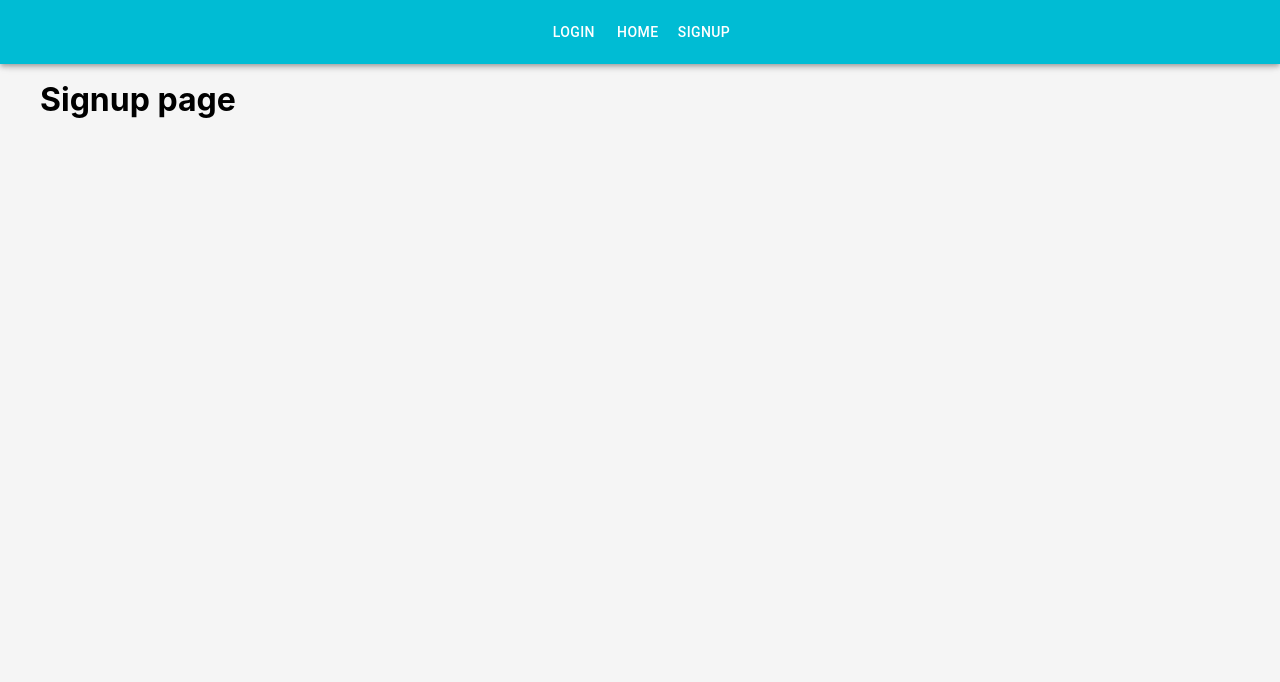
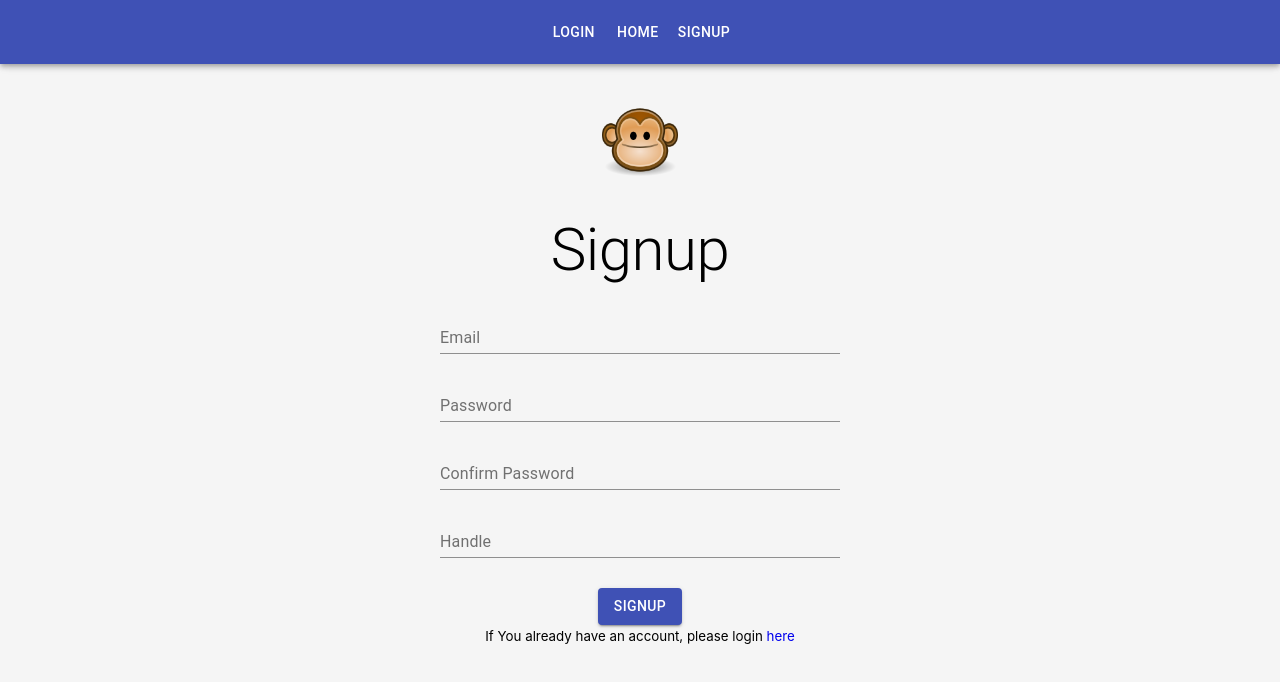
Before and after one commit to adriancubillos/socialape-client, a React (Create React App) app: page /signup in a window 1280 px wide. Shown: the top 682 px of the page. Built offline with nearby package versions, Linux system fonts and the light colour scheme.

Commit message:
Sign Up and Auth state - styles and theme files

```diff
--- a/package.json
+++ b/package.json
@@ -9,6 +9,7 @@
     "@testing-library/user-event": "^7.2.1",
     "axios": "^0.19.2",
     "dayjs": "^1.8.24",
+    "jwt-decode": "^2.2.0",
     "react": "^16.13.1",
     "react-dom": "^16.13.1",
     "react-router-dom": "^5.1.2",
--- a/src/App.js
+++ b/src/App.js
@@ -2,35 +2,32 @@
 import React, { Component } from 'react';
 import { BrowserRouter as Router, Route, Switch } from 'react-router-dom';
 import './App.css';
+import jwtDecode from 'jwt-decode';
 //Components
 import Navbar from './components/Navbar';
+
 //Pages
 import home from './pages/home';
 import login from './pages/login';
 import signup from './pages/signup';
+//Util
+import AuthRoute from './util/AuthRoute';
+import themeObj from './util/theme';
 
-const theme = createMuiTheme({
-  palette: {
-    primary: {
-      light: '#33c9dc',
-      main: '#00bcd4',
-      dark: '#008394',
-      contrastText: '#fff',
-    },
-    secondary: {
-      light: '#ff6333',
-      main: '#ff3d00',
-      dark: '#b22a00',
-      contrastText: '#fff',
-    },
-  },
-  status: {
-    danger: 'orange',
-  },
-  typography: {
-    useNextVariants: true,
-  },
-});
+const theme = createMuiTheme();
+
+let authenticated;
+const token = localStorage.FBIdToken;
+if (token) {
+  const decodedToken = jwtDecode(token);
+  console.log(decodedToken);
+  if (decodedToken.exp * 1000 < Date.now()) {
+    window.location.href = '/login';
+    authenticated = false;
+  } else {
+    authenticated = true;
+  }
+}
 
 class App extends Component {
   render() {
@@ -42,8 +39,8 @@
             <div className="container">
               <Switch>
                 <Route exact path="/" component={home} />
-                <Route exact path="/login" component={login} />
-                <Route exact path="/signup" component={signup} />
+                <AuthRoute exact path="/login" component={login} authenticated={authenticated} />
+                <AuthRoute exact path="/signup" component={signup} authenticated={authenticated} />
               </Switch>
             </div>
           </Router>
--- a/src/pages/login.js
+++ b/src/pages/login.js
@@ -5,33 +5,7 @@
 import AppIcon from '../images/icon.png';
 import { Link } from 'react-router-dom';
 
-const styles = {
-  form: {
-    textAlign: 'center',
-  },
-  image: {
-    width: 80,
-    margin: '20px auto',
-  },
-  pageTitle: {
-    margin: '10px auto',
-  },
-  textField: {
-    margin: '10px auto',
-  },
-  button: {
-    marginTop: 20,
-    position: 'relative',
-  },
-  customError: {
-    color: 'red',
-    fontSize: '0.8rem',
-    marginTop: 10,
-  },
-  progress: {
-    position: 'absolute',
-  },
-};
+import styles from '../util/styles';
 
 class login extends Component {
   constructor() {
@@ -40,41 +14,41 @@
       email: '',
       password: '',
       loading: false,
-      errors: {},
+      errors: {}
     };
   }
 
   handleSubmit = (event) => {
     event.preventDefault();
     this.setState({
-      loading: true,
+      loading: true
     });
 
     const userData = {
       email: this.state.email,
-      password: this.state.password,
+      password: this.state.password
     };
 
     axios
       .post('/login', userData)
       .then((res) => {
-        console.log(res.data);
+        localStorage.setItem('FBIdToken', `Bearer ${res.data.token}`);
         this.setState({
-          loading: false,
+          loading: false
         });
         this.props.history.push('/');
       })
       .catch((err) => {
         this.setState({
           errors: err.response.data,
-          loading: false,
+          loading: false
         });
       });
   };
 
   handleChange = (event) => {
     this.setState({
-      [event.target.name]: event.target.value,
+      [event.target.name]: event.target.value
     });
   };
 
@@ -125,7 +99,7 @@
             </Button>
             <br />
             <small>
-              If You don't have an account, please sign up <Link to="/signup">here</Link>{' '}
+              If You don't have an account, please signup <Link to="/signup">here</Link>
             </small>
           </form>
         </Grid>
@@ -136,7 +110,7 @@
 }
 
 login.propTypes = {
-  classes: PropTypes.object.isRequired,
+  classes: PropTypes.object.isRequired
 };
 
 export default withStyles(styles)(login);
--- a/src/pages/signup.js
+++ b/src/pages/signup.js
@@ -1,13 +1,144 @@
 import React, { Component } from 'react';
+import { withStyles, Grid, Typography, TextField, Button, CircularProgress } from '@material-ui/core';
+import PropTypes from 'prop-types';
+import axios from 'axios';
+import AppIcon from '../images/icon.png';
+import { Link } from 'react-router-dom';
+import styles from '../util/styles';
 
 class signup extends Component {
+  constructor() {
+    super();
+    this.state = {
+      email: '',
+      password: '',
+      confirmPassword: '',
+      handle: '',
+      loading: false,
+      errors: {}
+    };
+  }
+
+  handleSubmit = (event) => {
+    event.preventDefault();
+    this.setState({
+      loading: true
+    });
+
+    const newUserData = {
+      email: this.state.email,
+      password: this.state.password,
+      confirmPassword: this.state.confirmPassword,
+      handle: this.state.handle
+    };
+
+    axios
+      .post('/signup', newUserData)
+      .then((res) => {
+        console.log(res.data);
+        localStorage.setItem('FBIdToken', `Bearer ${res.data.token}`);
+        this.setState({
+          loading: false
+        });
+        this.props.history.push('/');
+      })
+      .catch((err) => {
+        this.setState({
+          errors: err.response.data,
+          loading: false
+        });
+      });
+  };
+
+  handleChange = (event) => {
+    this.setState({
+      [event.target.name]: event.target.value
+    });
+  };
+
   render() {
+    const { classes } = this.props;
+    const { errors, loading } = this.state;
     return (
-      <div>
-        <h1>Signup page</h1>
-      </div>
+      <Grid container className={classes.form}>
+        <Grid item sm />
+        <Grid item sm>
+          <img src={AppIcon} className={classes.image} alt="ape" />
+          <Typography variant="h2" className={classes.pageTitle}>
+            Signup
+          </Typography>
+          <form noValidate onSubmit={this.handleSubmit}>
+            <TextField
+              id="email"
+              name="email"
+              type="email"
+              label="Email"
+              className={classes.textField}
+              helperText={errors.email}
+              error={errors.email ? true : false}
+              value={this.state.email}
+              onChange={this.handleChange}
+              fullWidth
+            ></TextField>
+            <TextField
+              id="password"
+              name="password"
+              type="password"
+              label="Password"
+              className={classes.textField}
+              helperText={errors.password}
+              error={errors.password ? true : false}
+              value={this.state.password}
+              onChange={this.handleChange}
+              fullWidth
+            ></TextField>
+            <TextField
+              id="confirmPassword"
+              name="confirmPassword"
+              type="password"
+              label="Confirm Password"
+              className={classes.textField}
+              helperText={errors.confirmPassword}
+              error={errors.confirmPassword ? true : false}
+              value={this.state.confirmPassword}
+              onChange={this.handleChange}
+              fullWidth
+            ></TextField>
+            <TextField
+              id="handle"
+              name="handle"
+              type="text"
+              label="Handle"
+              className={classes.textField}
+              helperText={errors.handle}
+              error={errors.handle ? true : false}
+              value={this.state.handle}
+              onChange={this.handleChange}
+              fullWidth
+            ></TextField>
+            {errors.general && (
+              <Typography variant="body2" className={classes.customError}>
+                {errors.general}
+              </Typography>
+            )}
+            <Button type="submit" disabled={loading} variant="contained" color="primary" className={classes.button}>
+              Signup
+              {loading && <CircularProgress size={30} className={classes.progress} />}
+            </Button>
+            <br />
+            <small>
+              If You already have an account, please login <Link to="/login">here</Link>{' '}
+            </small>
+          </form>
+        </Grid>
+        <Grid item sm />
+      </Grid>
     );
   }
 }
 
-export default signup;
+signup.propTypes = {
+  classes: PropTypes.object.isRequired
+};
+
+export default withStyles(styles)(signup);
--- /dev/null
+++ b/src/util/AuthRoute.js
@@ -0,0 +1,8 @@
+import React from 'react';
+import { Route, Redirect } from 'react-router-dom';
+
+const AuthRoute = ({ component: Component, authenticated, ...rest }) => (
+  <Route {...rest} render={(props) => (authenticated === true ? <Redirect to="/" /> : <Component {...props} />)} />
+);
+
+export default AuthRoute;
--- /dev/null
+++ b/src/util/styles.js
@@ -0,0 +1,27 @@
+export default {
+  form: {
+    textAlign: 'center'
+  },
+  image: {
+    width: 80,
+    margin: '20px auto'
+  },
+  pageTitle: {
+    margin: '10px auto'
+  },
+  textField: {
+    margin: '10px auto'
+  },
+  button: {
+    marginTop: 20,
+    position: 'relative'
+  },
+  customError: {
+    color: 'red',
+    fontSize: '0.8rem',
+    marginTop: 10
+  },
+  progress: {
+    position: 'absolute'
+  }
+};
--- /dev/null
+++ b/src/util/theme.js
@@ -0,0 +1,19 @@
+export default {
+  palette: {
+    primary: {
+      light: '#33c9dc',
+      main: '#00bcd4',
+      dark: '#008394',
+      contrastText: '#ffffff'
+    },
+    secondary: {
+      light: '#ff6333',
+      main: '#ff3d00',
+      dark: '#b22a00',
+      contrastText: '#ffffff'
+    }
+  },
+  typography: {
+    useNextVariants: true
+  }
+};
```
Also changed, not shown: 1 other file (tests, documents, lock files or other folders).
